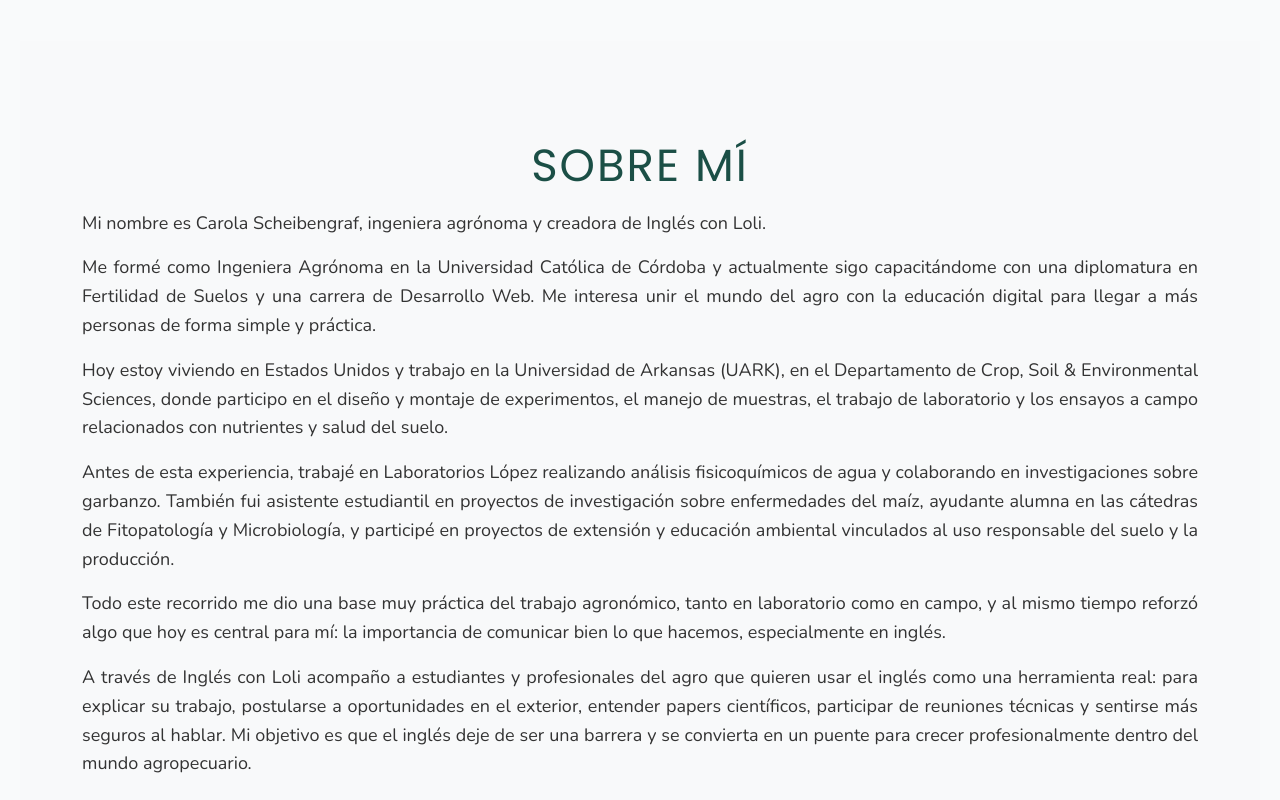
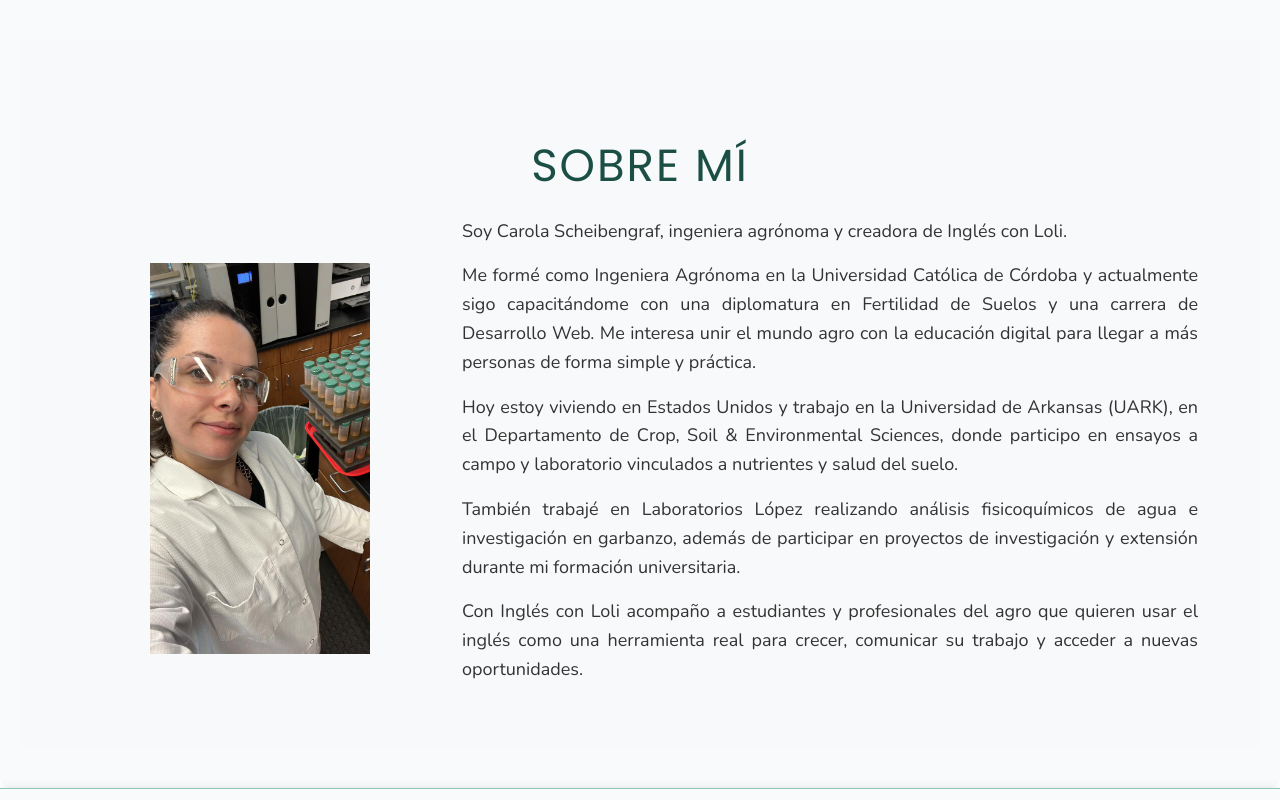
Before and after one commit to LolaScheib/ingles-con-loli, a plain HTML site: page pages/contacto.html in a window 1280 px wide. Shown: the part 980-1780 px from the top of the page. Drawn offline with nearby package versions, Linux system fonts and the light colour scheme.

Commit message:
elimine un sobre mi que estaba demas

```diff
--- a/pages/contacto.html
+++ b/pages/contacto.html
@@ -207,35 +207,8 @@
           </div>
         </form>
       </section>
-<section class="sobre-mi bg-light py-5">
-  <div class="container">
-    <h2 class="mb-3 titulo-principal">Sobre mí</h2>
-    <p>
-      Mi nombre es Carola Scheibengraf, ingeniera agrónoma y creadora de Inglés con Loli.
-    </p>
-    <p>
-      Me formé como Ingeniera Agrónoma en la Universidad Católica de Córdoba y actualmente
-      sigo capacitándome con una diplomatura en Fertilidad de Suelos y una carrera de Desarrollo Web.
-      Me interesa unir el mundo del agro con la educación digital para llegar a más personas de forma simple y práctica.
-    </p>
-    <p>
-      Hoy estoy viviendo en Estados Unidos y trabajo en la Universidad de Arkansas (UARK),
-      en el Departamento de Crop, Soil & Environmental Sciences, donde participo en el diseño y montaje de experimentos, el manejo de muestras, el trabajo de laboratorio y los ensayos a campo relacionados con nutrientes y salud del suelo.
-    </p>
-    <p>
-      Antes de esta experiencia, trabajé en Laboratorios López realizando análisis fisicoquímicos de agua y colaborando en investigaciones sobre garbanzo. También fui asistente estudiantil en proyectos de investigación sobre enfermedades del maíz, ayudante alumna en las cátedras de Fitopatología y Microbiología, y participé en proyectos de extensión y educación ambiental vinculados al uso responsable del suelo y la producción.
-    </p>
-    <p>
-      Todo este recorrido me dio una base muy práctica del trabajo agronómico, tanto en laboratorio
-      como en campo, y al mismo tiempo reforzó algo que hoy es central para mí: la importancia de comunicar bien lo que hacemos, especialmente en inglés.
-    </p>
-    <p>
-      A través de Inglés con Loli acompaño a estudiantes y profesionales del agro que quieren usar el inglés como una herramienta real: para explicar su trabajo, postularse a oportunidades en el exterior, entender papers científicos, participar de reuniones técnicas y sentirse más seguros al hablar.
-      Mi objetivo es que el inglés deje de ser una barrera y se convierta en un puente para crecer
-      profesionalmente dentro del mundo agropecuario.
-    </p>
-  </div>
-</section>
+
+
 <section class="sobre-mi bg-light py-5">
   <div class="container">
     <h2 class="mb-4 titulo-principal text-center">Sobre mí</h2>
```
